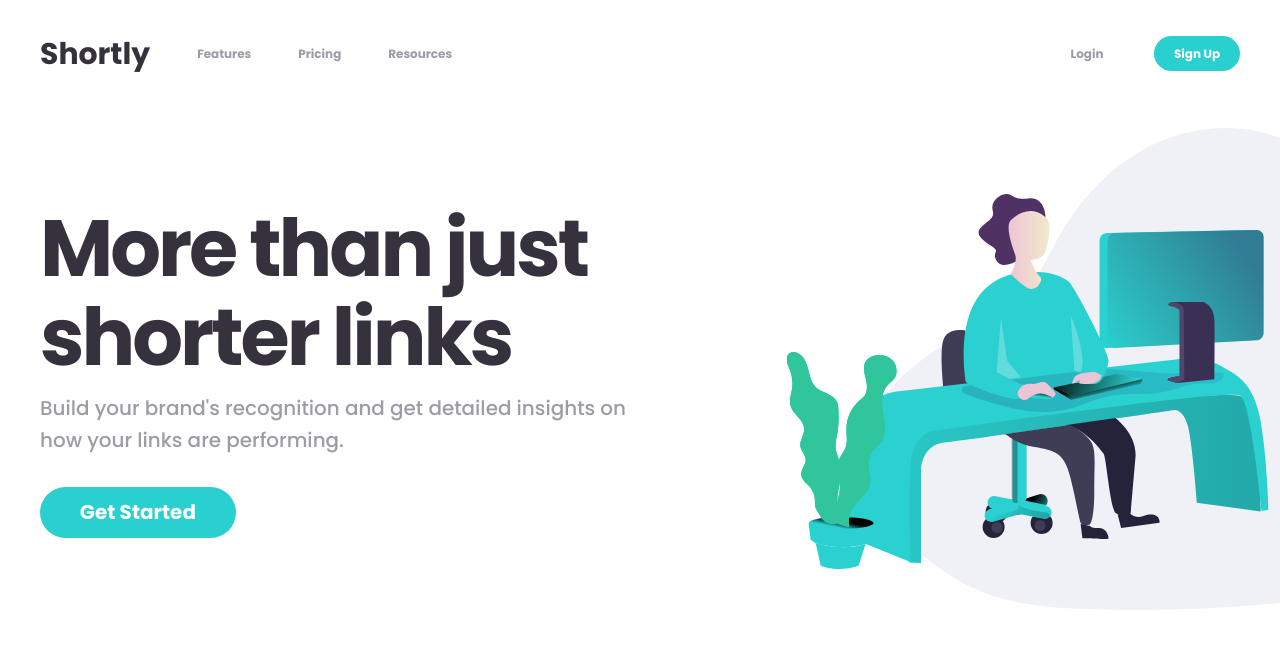
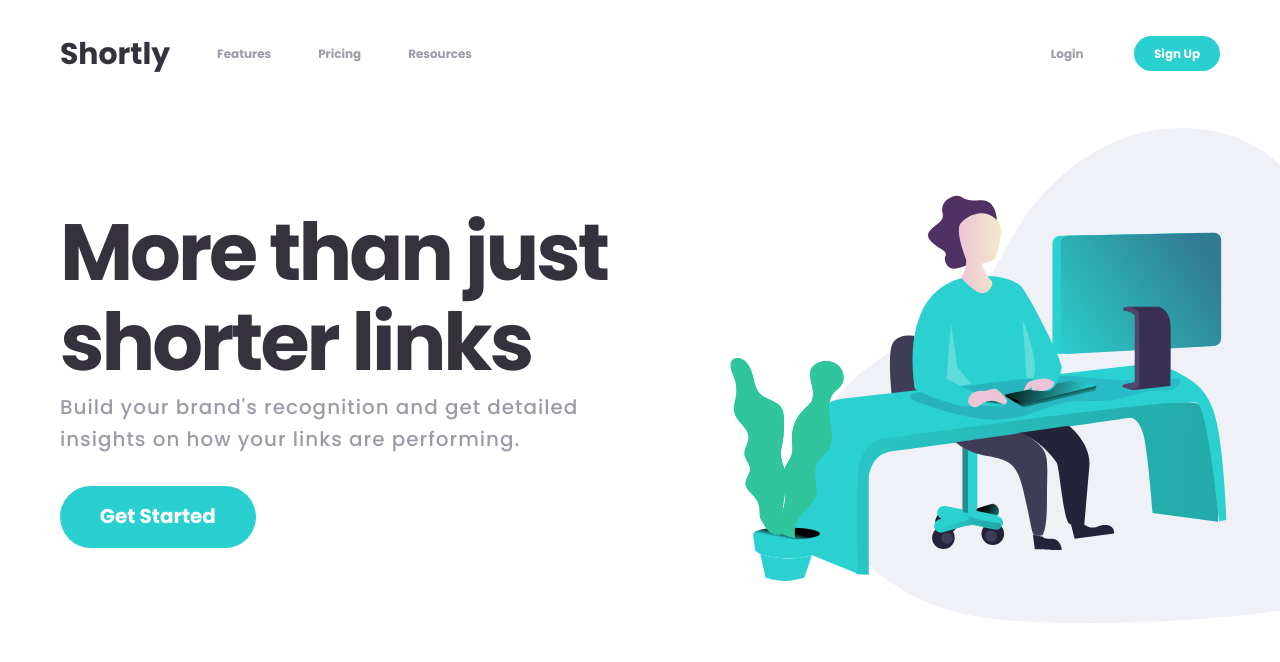
Before and after one commit to okcomputer93/url-shortening, a Vue app: page / in a window 1280 px wide. Shown: the top 662 px of the page. Built offline with nearby package versions, Linux system fonts and the light colour scheme.

Commit message:
Create main section

```diff
--- a/src/App.vue
+++ b/src/App.vue
@@ -25,13 +25,10 @@
 
 <script>
 import TheButton from "./components/elements/TheButton.vue";
-// import SocialIcon from "./components/elements/SocialIcon.vue";
 import TheHeader from "./components/layouts/TheHeader.vue";
 export default {
     name: "App",
     components: {
-        // TheButton,
-        // SocialIcon,
         TheHeader,
         TheButton,
     },
@@ -42,6 +39,7 @@ export default {
 .main {
     max-width: $max-width;
     margin: 2rem auto;
+    padding: 0 2rem;
     display: flex;
     justify-content: space-between;
     align-items: center;
@@ -58,20 +56,21 @@ export default {
         font-weight: 400;
         font-size: 2rem;
         color: $neutral-violet;
-        padding: 1rem 0 3rem;
+        padding: 0.5rem 0 3rem;
+        letter-spacing: 1px;
     }
 
     &__column--left {
-        flex: 2;
+        flex: 1;
     }
     &__column--right {
         flex: 1;
-        width: 50%;
     }
 
     &__image {
+        width: 130%;
         display: inline-block;
-        transform: translateX(20%);
+        transform: translateX(12%);
     }
 }
 </style>
--- a/src/assets/styles/atomic/_atomic.scss
+++ b/src/assets/styles/atomic/_atomic.scss
@@ -27,5 +27,5 @@
 }
 
 .p-lg {
-    padding: 1rem 4rem;
+    padding: 1.5rem 4rem;
 }
--- a/src/components/layouts/TheHeader.vue
+++ b/src/components/layouts/TheHeader.vue
@@ -31,7 +31,7 @@ export default {
 .navigation {
     max-width: $max-width;
     margin: 0 auto;
-    padding: 3rem 0;
+    padding: 3rem 2rem;
 
     display: flex;
 
```
